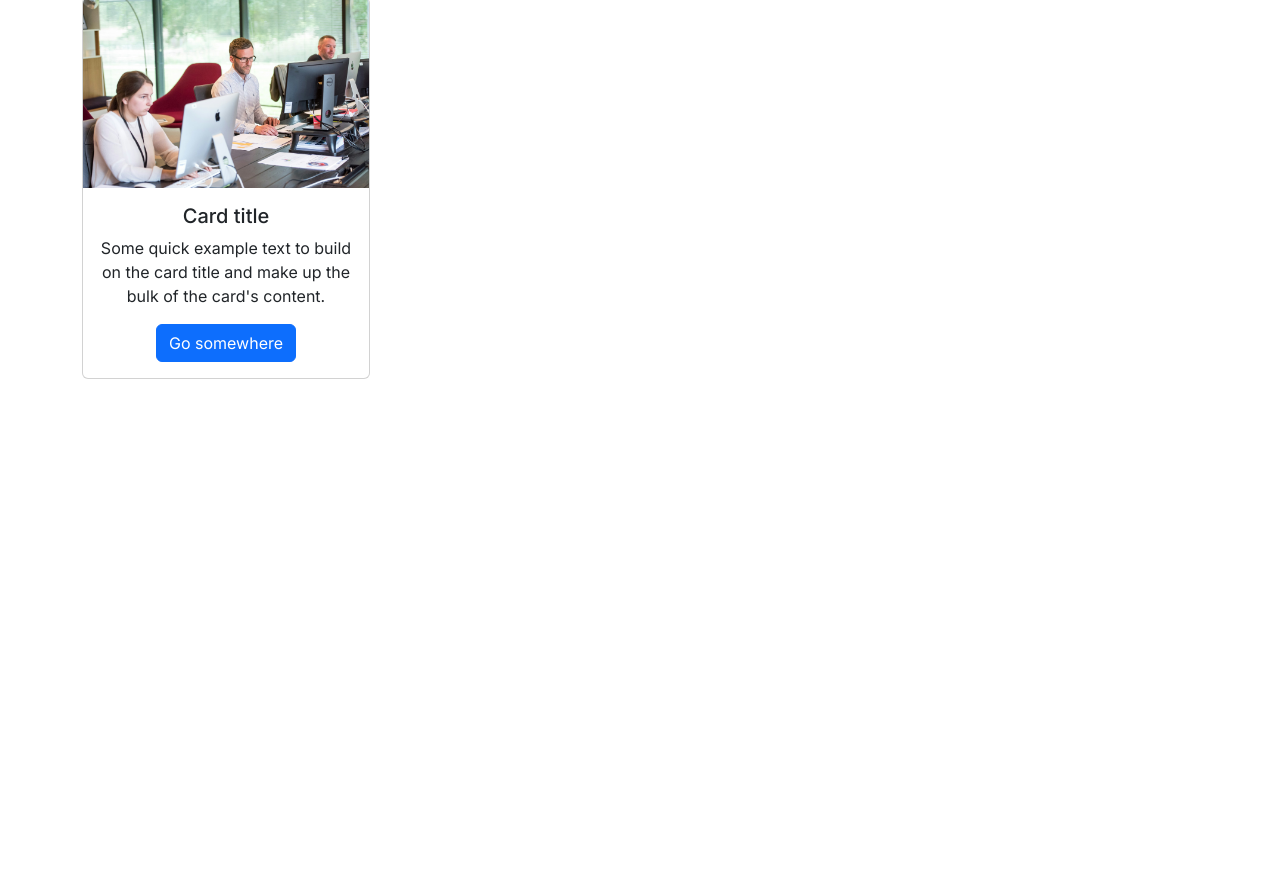
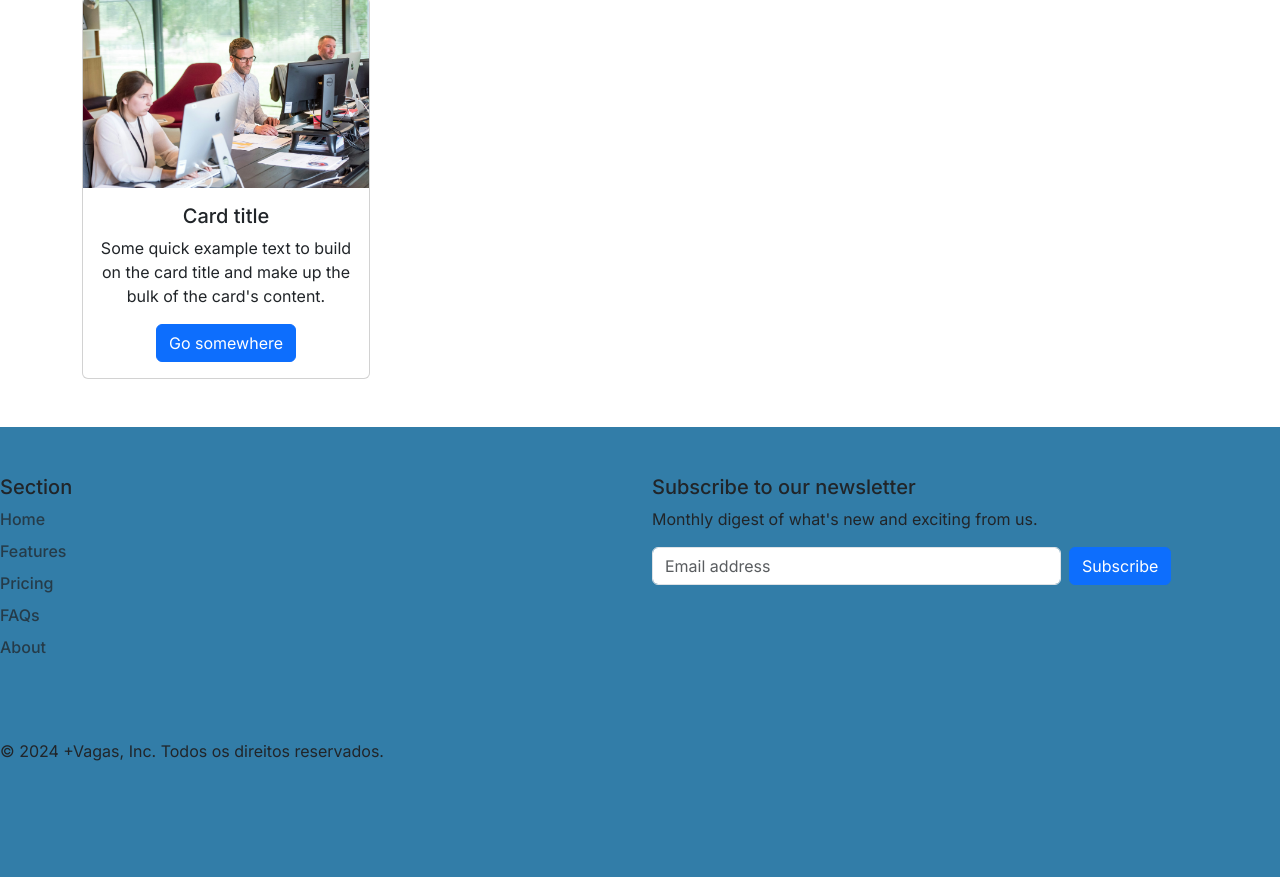
Before and after one commit to alefsantiago/vagasSite, a plain HTML site: page +vagas/index.html in a window 1280 px wide. Shown: the part 526-1403 px from the top of the page. Before the commit the page ends 905 px from the top, so only its background shows below. Drawn offline with nearby package versions, Linux system fonts and the light colour scheme.

Commit message:
Contruindo o footer

```diff
--- a/+vagas/index.html
+++ b/+vagas/index.html
@@ -46,8 +46,17 @@
             </li>
           </ul>
         </div>
+        <div class="d-flex align-items-center">
+          <a href="#" class="btn btn-light px-3 me-2" role="button">
+            Entre
+          </a>
+          <a href="#" class="btn btn-dark me-3" role="button">
+            Cadastre-se
+          </a>
+        </div>
       </div>
     </nav>
+
 
     <h1 id="title">Estágios</h1>
 
@@ -101,6 +110,52 @@
       </div>
     </div>
 
+    <br>
+    <br>
+
+    <!-- Roda Pé -->
+    <footer class="py-5 bg-color">
+      <div class="row">
+        <div class="col-6 col-md-2 mb-4">
+          <h5>Section</h5>
+          <ul class="nav flex-column">
+            <li class="nav-item mb-2"><a href="#" class="nav-link p-0 text-body-secondary">Home</a></li>
+            <li class="nav-item mb-2"><a href="#" class="nav-link p-0 text-body-secondary">Features</a></li>
+            <li class="nav-item mb-2"><a href="#" class="nav-link p-0 text-body-secondary">Pricing</a></li>
+            <li class="nav-item mb-2"><a href="#" class="nav-link p-0 text-body-secondary">FAQs</a></li>
+            <li class="nav-item mb-2"><a href="#" class="nav-link p-0 text-body-secondary">About</a></li>
+          </ul>
+        </div>
+
+        <div class="col-md-5 offset-md-4 mb-3">
+          <form>
+            <h5>Subscribe to our newsletter</h5>
+            <p>Monthly digest of what's new and exciting from us.</p>
+            <div class="d-flex flex-column flex-sm-row w-100 gap-2">
+              <label for="newsletter1" class="visually-hidden">Email address</label>
+              <input id="newsletter1" type="text" class="form-control" placeholder="Email address">
+              <button class="btn btn-primary" type="button">Subscribe</button>
+            </div>
+          </form>
+        </div>
+      </div>
+
+      <div class="d-flex flex-column flex-sm-row justify-content-between py-4 my-4 ">
+        <p>&copy; 2024 +Vagas, Inc. Todos os direitos reservados.</p>
+        <ul class="list-unstyled d-flex">
+          <li class="ms-3"><a class="link-body-emphasis" href="#"><svg class="bi" width="24" height="24">
+                <use xlink:href="#twitter" />
+              </svg></a></li>
+          <li class="ms-3"><a class="link-body-emphasis" href="#"><svg class="bi" width="24" height="24">
+                <use xlink:href="#instagram" />
+              </svg></a></li>
+          <li class="ms-3"><a class="link-body-emphasis" href="#"><svg class="bi" width="24" height="24">
+                <use xlink:href="#facebook" />
+              </svg></a></li>
+        </ul>
+      </div>
+    </footer>
+
 
   </div>
 
--- a/+vagas/styles.css
+++ b/+vagas/styles.css
@@ -6,6 +6,10 @@
 
 body * {
     font-family: 'inter', sans-serif;
+}
+
+a {
+    text-decoration: none;
 }
 
 .bg-color{
```
